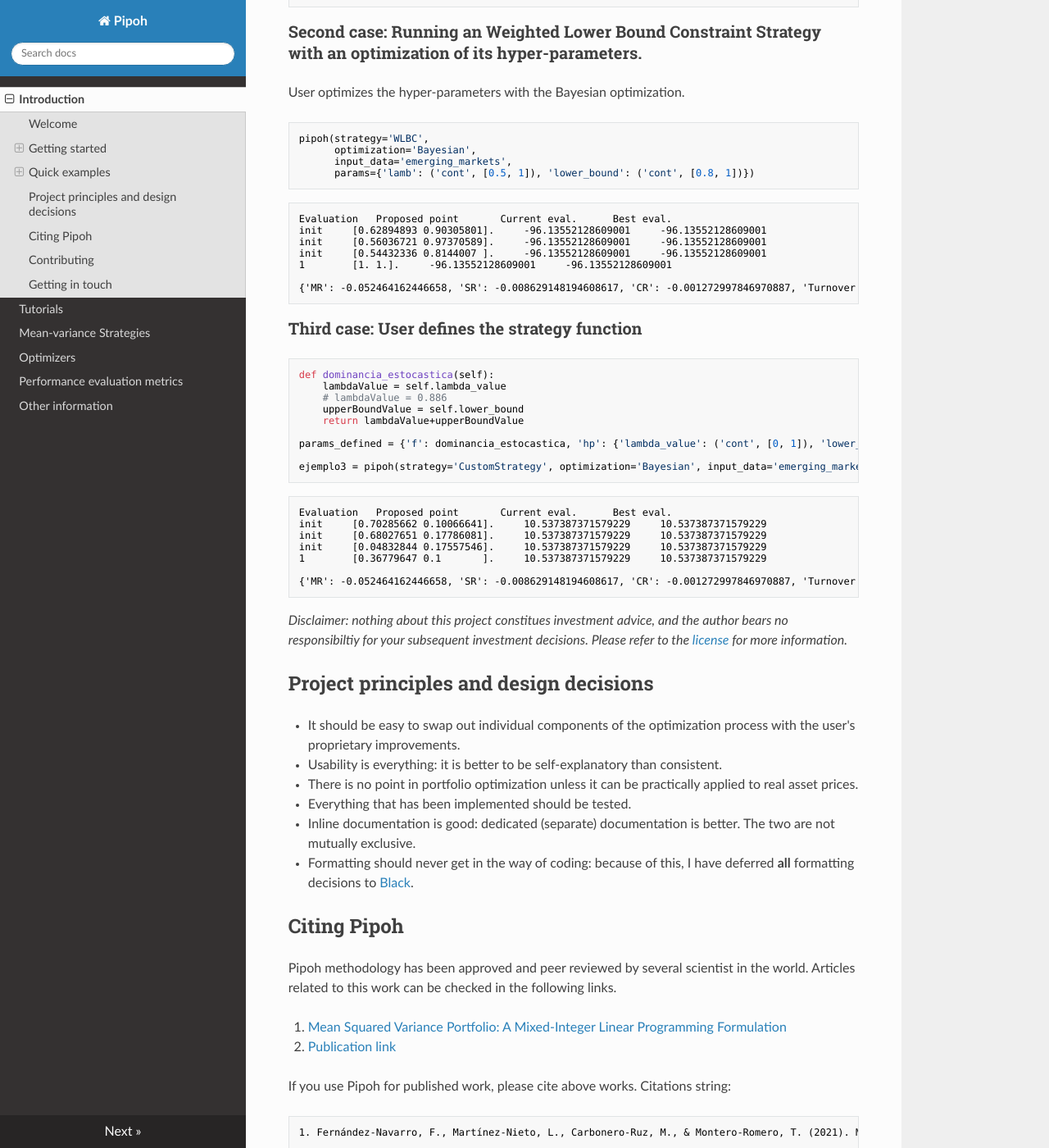
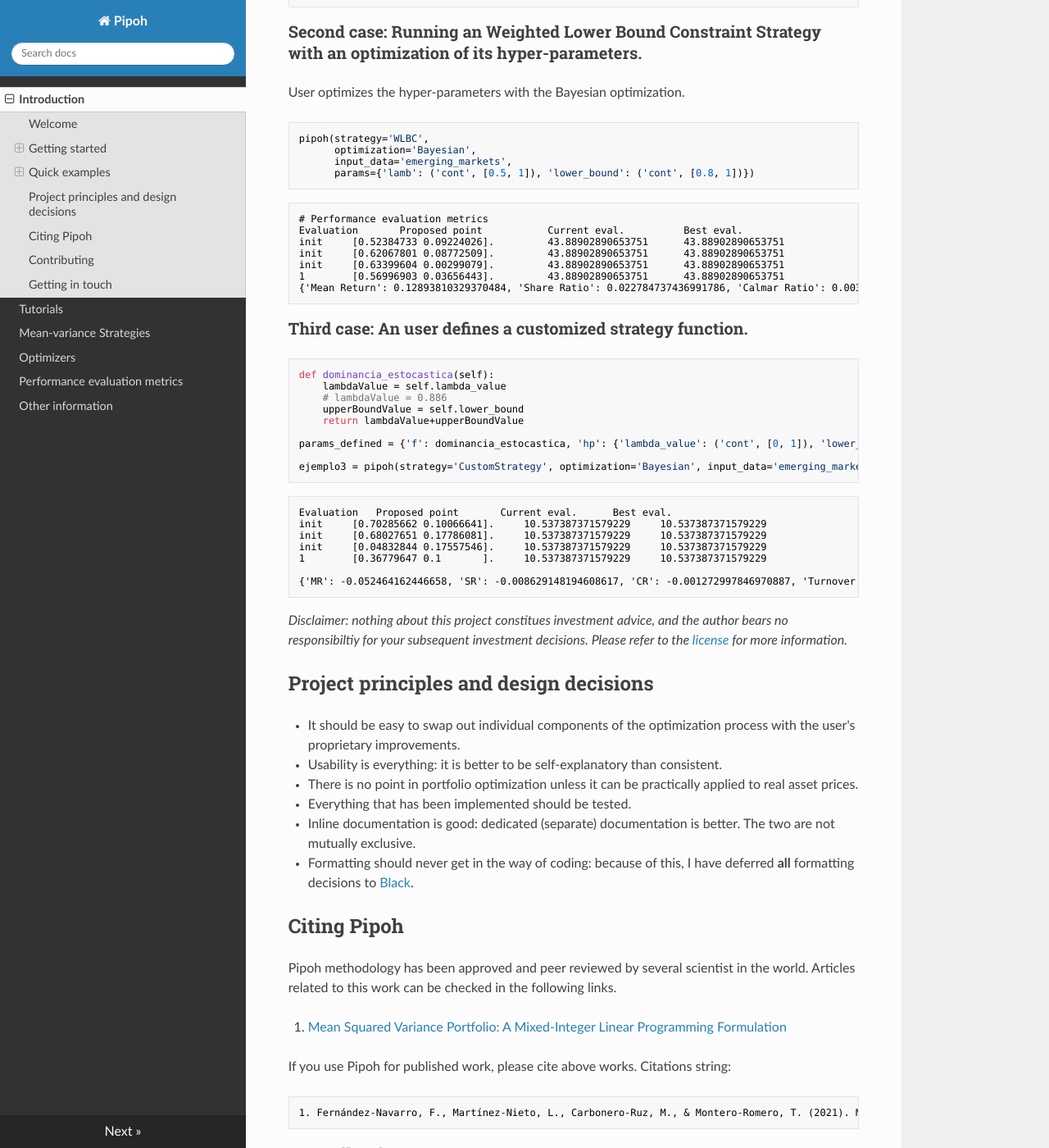
Before and after one commit to faprieto96/pipoh, an MkDocs documentation site: the page built from docs/index.md, in a window 1280 px wide and 1400 px high, scrolled down 2384 px. Shown: the whole window at 82% size. Built offline with MkDocs 1.6.1, drawn with Linux system fonts in a browser that asks for light colours; nearby versions of some CDN libraries; some of the changed text lies outside the part shown.

Commit message:
Index page defined

````diff
--- a/docs/index.md
+++ b/docs/index.md
@@ -98,17 +98,17 @@ pipoh(strategy='WLBC',
 ```
 
 ```txt
-Evaluation 	 Proposed point 	  Current eval. 	 Best eval.
-init   	 [0.62894893 0.90305801]. 	  -96.13552128609001 	 -96.13552128609001
-init   	 [0.56036721 0.97370589]. 	  -96.13552128609001 	 -96.13552128609001
-init   	 [0.54432336 0.8144007 ]. 	  -96.13552128609001 	 -96.13552128609001
-1      	 [1. 1.]. 	  -96.13552128609001 	 -96.13552128609001
-
-{'MR': -0.052464162446658, 'SR': -0.008629148194608617, 'CR': -0.001272997846970887, 'Turnover': 0.11224602119519797}
+# Performance evaluation metrics
+Evaluation       Proposed point           Current eval.          Best eval.
+init     [0.52384733 0.09224026].         43.88902890653751      43.88902890653751
+init     [0.62067801 0.08772509].         43.88902890653751      43.88902890653751
+init     [0.63399604 0.00299079].         43.88902890653751      43.88902890653751
+1        [0.56996903 0.03656443].         43.88902890653751      43.88902890653751
+{'Mean Return': 0.12893810329370484, 'Share Ratio': 0.022784737436991786, 'Calmar Ratio': 0.003331248264446595, 'Colog Ratio': 0.004026306008939107, 'MiniMax ratio': 1.0000000000000002, 'Turnover': 0.0398582808840518}
 ```
 
 
-### Third case: User defines the strategy function
+### Third case: An user defines a customized strategy function.
 
 ```python
 def dominancia_estocastica(self):
@@ -132,7 +132,7 @@ init   	 [0.04832844 0.17557546]. 	  10.537387371579229 	 10.537387371579229
 {'MR': -0.052464162446658, 'SR': -0.008629148194608617, 'CR': -0.001272997846970887, 'Turnover': 0.11224602119519797}
 ```
 
-_Disclaimer: nothing about this project constitues investment advice, and the author bears no responsibiltiy for your subsequent investment decisions. Please refer to the [license](https://github.com/robertmartin8/PyPortfolioOpt/blob/master/LICENSE.txt) for more information._
+_Disclaimer: nothing about this project constitues investment advice, and the author bears no responsibiltiy for your subsequent investment decisions. Please refer to the [license](https://github.com/faprieto96/pipoh/blob/master/license.txt) for more information._
 
 
 ## Project principles and design decisions
@@ -154,7 +154,6 @@ _Disclaimer: nothing about this project constitues investment advice, and the au
 Pipoh methodology has been approved and peer reviewed by several scientist in the world. Articles related to this work can be checked in the following links.
 
 1. [Mean Squared Variance Portfolio: A Mixed-Integer Linear Programming Formulation](http://dx.doi.org/10.3390/math9030223)
-2. [Publication link](https://joss.theoj.org/papers/10.21105/joss.03066)
 
 If you use Pipoh for published work, please cite above works. Citations string:
 
@@ -164,7 +163,7 @@ If you use Pipoh for published work, please cite above works. Citations string:
 
 ## Contributing
 
-Contributions are _most welcome_. Have a look at the [Contribution Guide](https://github.com/robertmartin8/PyPortfolioOpt/blob/master/CONTRIBUTING.md) for more.
+Contributions are _most welcome_.
 
 I'd like to thank all of the people who have contributed to pipoh since its release in 2021.
 Special shout-outs to:
````
